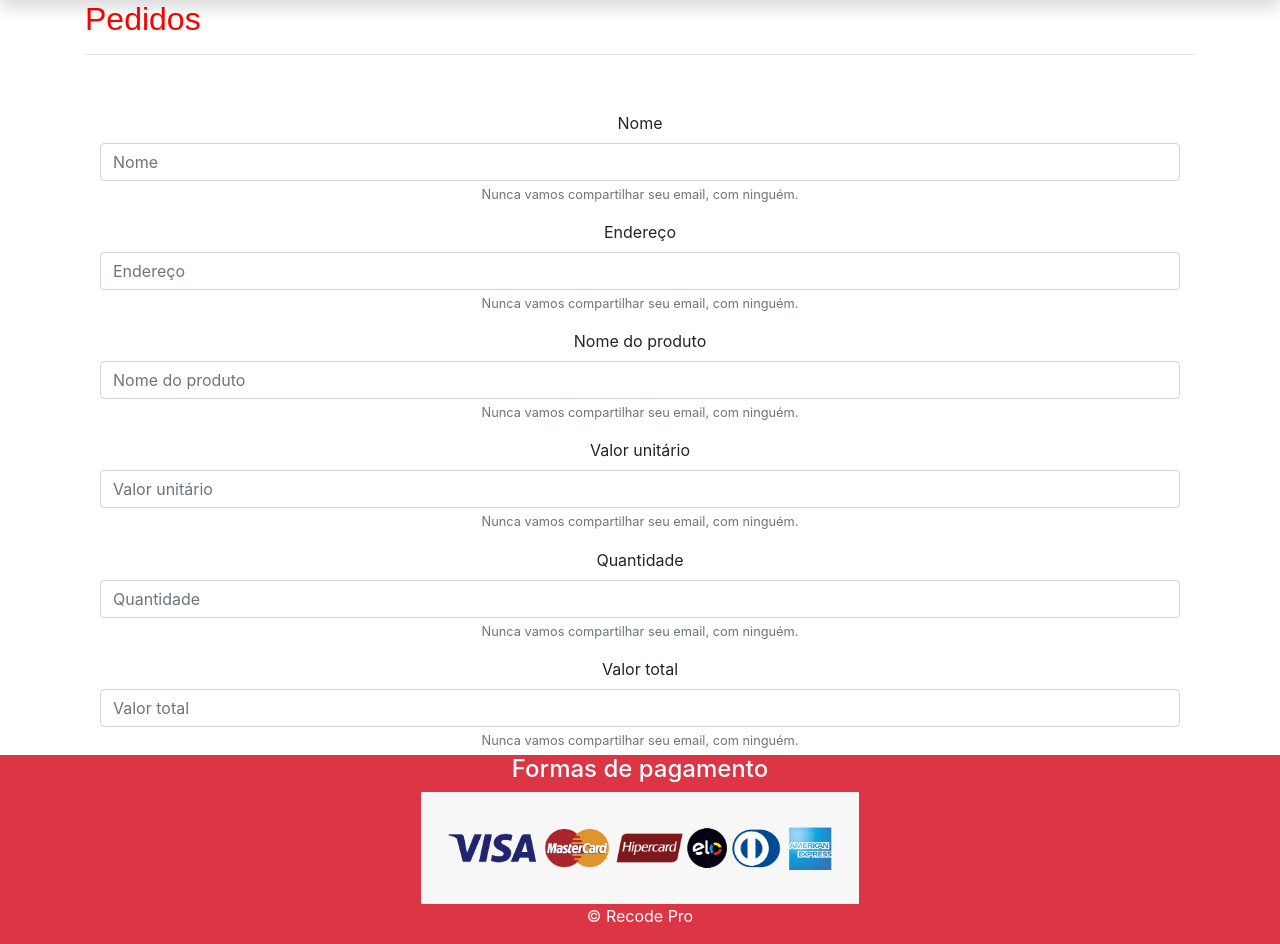
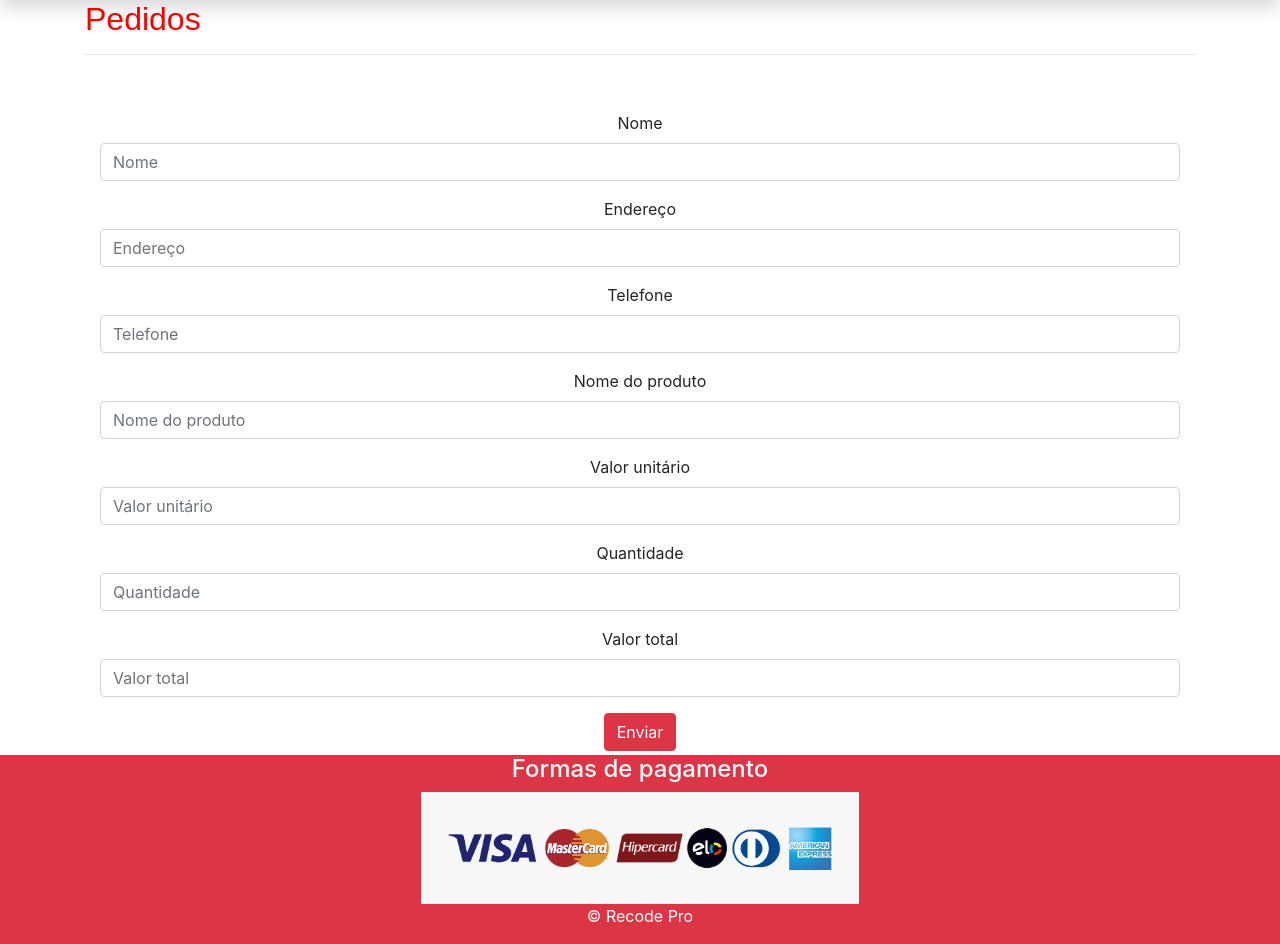
Before and after one commit to kaique100/Full-Stack-Eletro, a PHP site: page /pedido.php in a window 1280 px wide. Shown: the part 56-1000 px from the top of the page. Run offline with PHP 8.4, Linux system fonts and the light colour scheme.

Commit message:
resolvido o problema do formulario de pedidos n esta enviando para o bd

```diff
--- a/css/estilo.css
+++ b/css/estilo.css
@@ -10,6 +10,9 @@
      position: relative;
      margin: 0;
      padding: 0;
+ }
+ main{
+     height: 90hr;
  }
  h2{
     color: red;
--- a/pedido.php
+++ b/pedido.php
@@ -2,18 +2,7 @@
 
 include_once("conexao.php");
 
-if (isset($_POST['nomeCliente']) && isset($_POST['endereco']) && isset($_POST['telefone']) && isset($_POST['nomeProduto']) && isset($_POST['valorUnitario']) && isset($_POST['quantidade']) && isset($_POST['valorTotal'])) {
-    $nome = $_POST['nomeCliente'];
-    $end = $_POST['endereco'];
-    $tel = $_POST['telefone'];
-    $nomeProd = $_POST['nomeProduto'];
-    $valUnit = $_POST['valorUnitario'];
-    $quant = $_POST['quantidade'];
-    $valTotal = $_POST['valorTotal'];
 
-    $sql = "insert into pedidos (nomeCliente, endereco, telefone, nomeProduto, valorUnitario, quantidade, valorTotal) value ('$nome','$end','$end','$nomeProd','$valUnit','$quant','$valTotal')";
-    $result = $conn->query($sql);
-}
 ?>
 <!DOCTYPE html>
 <html lang="pt-br">
@@ -42,37 +31,42 @@ if (isset($_POST['nomeCliente']) && isset($_POST['endereco']) && isset($_POST['t
         <h2>Pedidos</h2>
         <hr>
 
-        <form method="post" class="formContato container">
+        <form method="post" action="pedidosEnvio.php" class="formContato container">
 
         <div class="form-group">
                 <label for="exampleInputEmail1">Nome</label>
-                <input type="text" name="nome" class="form-control" id="exampleInputEmail1" aria-describedby="emailHelp" placeholder="Nome">
-                <small id="emailHelp" class="form-text text-muted">Nunca vamos compartilhar seu email, com ninguém.</small>
+                <input type="text" name="nomeCliente" class="form-control" id="exampleInputEmail1" aria-describedby="emailHelp" placeholder="Nome">
+
             </div>
         <div class="form-group">
                 <label for="exampleInputEmail1">Endereço</label>
-                <input type="text" name="end" class="form-control" id="exampleInputEmail1" aria-describedby="emailHelp" placeholder="Endereço">
-                <small id="emailHelp" class="form-text text-muted">Nunca vamos compartilhar seu email, com ninguém.</small>
+                <input type="text" name="endereco" class="form-control" id="exampleInputEmail1" aria-describedby="emailHelp" placeholder="Endereço">
+
+            </div>
+        <div class="form-group">
+                <label for="exampleInputEmail1">Telefone</label>
+                <input type="number" name="telefone" class="form-control" id="exampleInputEmail1" aria-describedby="emailHelp" placeholder="Telefone">
+
             </div>
         <div class="form-group">
                 <label for="exampleInputEmail1">Nome do produto</label>
-                <input type="text" name="nomeProd" class="form-control" id="exampleInputEmail1" aria-describedby="emailHelp" placeholder="Nome do produto">
-                <small id="emailHelp" class="form-text text-muted">Nunca vamos compartilhar seu email, com ninguém.</small>
+                <input type="text" name="nomeProduto" class="form-control" id="exampleInputEmail1" aria-describedby="emailHelp" placeholder="Nome do produto">
+
             </div>
         <div class="form-group">
                 <label for="exampleInputEmail1">Valor unitário</label>
-                <input type="text" name="valUnit" class="form-control" id="exampleInputEmail1" aria-describedby="emailHelp" placeholder="Valor unitário">
-                <small id="emailHelp" class="form-text text-muted">Nunca vamos compartilhar seu email, com ninguém.</small>
+                <input type="text" name="valorUnitario" class="form-control" id="exampleInputEmail1" aria-describedby="emailHelp" placeholder="Valor unitário">
+
             </div>
         <div class="form-group">
                 <label for="exampleInputEmail1">Quantidade</label>
-                <input type="number" name="quant" class="form-control" id="exampleInputEmail1" aria-describedby="emailHelp" placeholder="Quantidade">
-                <small id="emailHelp" class="form-text text-muted">Nunca vamos compartilhar seu email, com ninguém.</small>
+                <input type="number" name="quantidade" class="form-control" id="exampleInputEmail1" aria-describedby="emailHelp" placeholder="Quantidade">
+
             </div>
         <div class="form-group">
                 <label for="exampleInputEmail1">Valor total</label>
-                <input type="number" name="valTotal" class="form-control" id="exampleInputEmail1" aria-describedby="emailHelp" placeholder="Valor total">
-                <small id="emailHelp" class="form-text text-muted">Nunca vamos compartilhar seu email, com ninguém.</small>
+                <input type="number" name="valorTotal" class="form-control" id="exampleInputEmail1" aria-describedby="emailHelp" placeholder="Valor total">
+
             </div>
 
 
```
Also changed, not shown: pedidosEnvio.php (added, +24 -0 lines).
